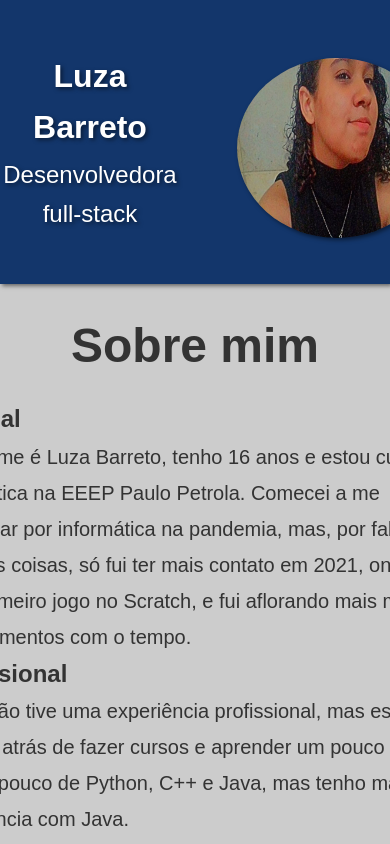
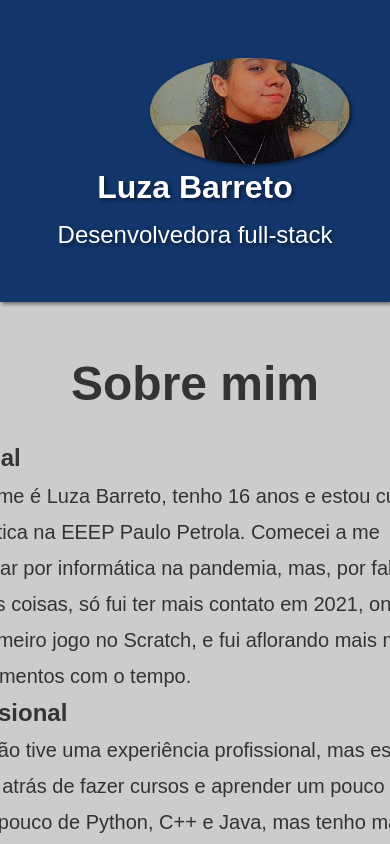
Before and after one commit to Luzabm/Luzabm.github.io, a plain HTML site: page index.html in a window 390 px wide. Shown: the top 844 px of the page. Drawn offline with Linux system fonts and the light colour scheme.

Commit message:
Update style.css

```diff
--- a/style.css
+++ b/style.css
@@ -103,10 +103,22 @@
     text-align: center;
 }footer p {
     font-size: 18px;
-}@media (max-width: 758px) {
-    nav ul {
-    flex-direction: column;
-}.column {
-    width: 100%;
+}@media (max-width: 600px) {
+     header {
+        display: flex;
+        flex-direction: column;
+        align-items: center;
+     }header .fotinha img {
+        max-width: 100%;
+        height: auto;
+    }header .header {
+        text-align: center;
+    }.sobreMim, .habilidades {
+        margin: 20px;
+    }.sobreMim h3, .habilidades h4, .habilidades h5 {
+        text-align: center;
+    }.skills img {
+        max-width: 100%;
+        height: auto;
     }
 }
```
